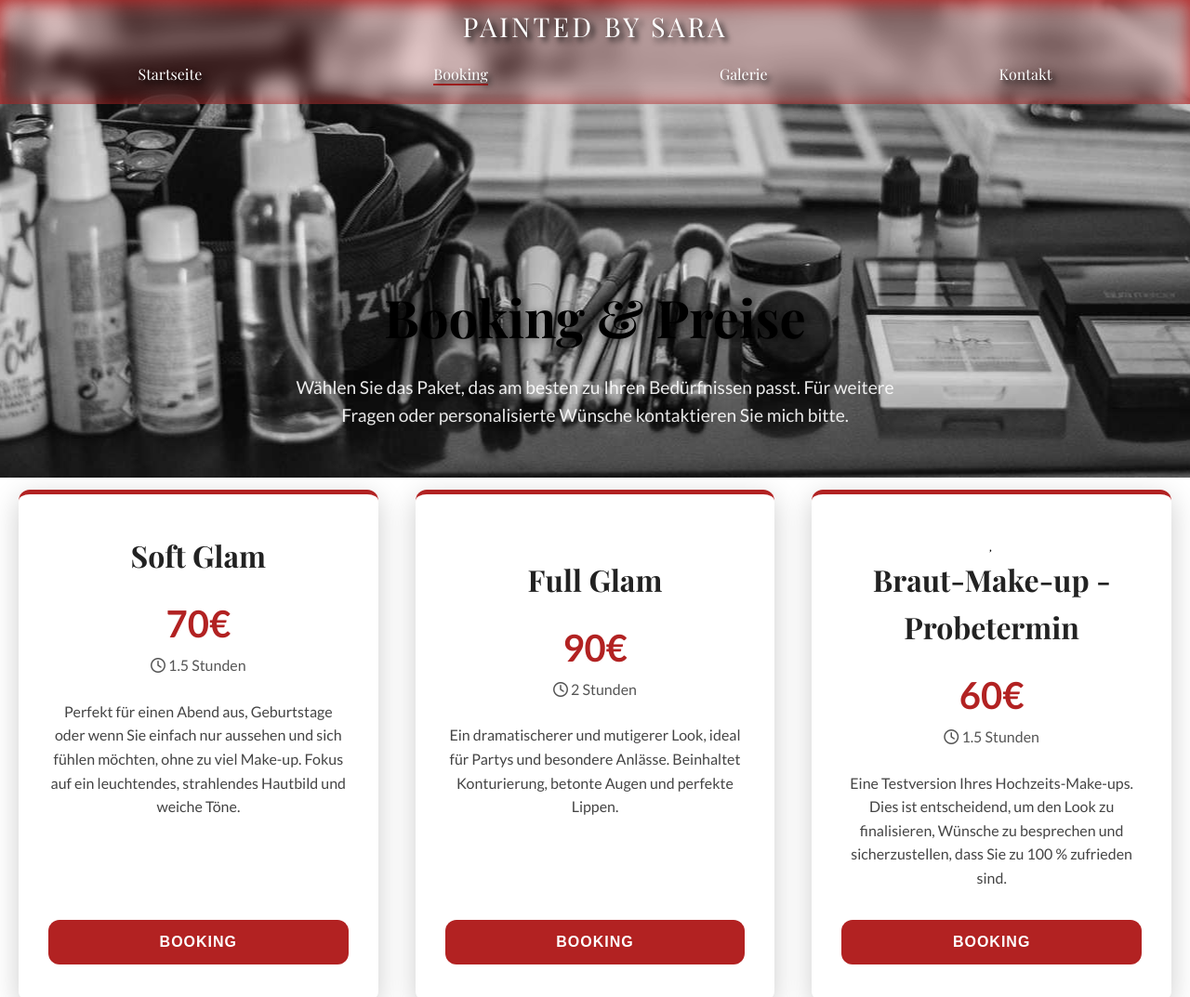
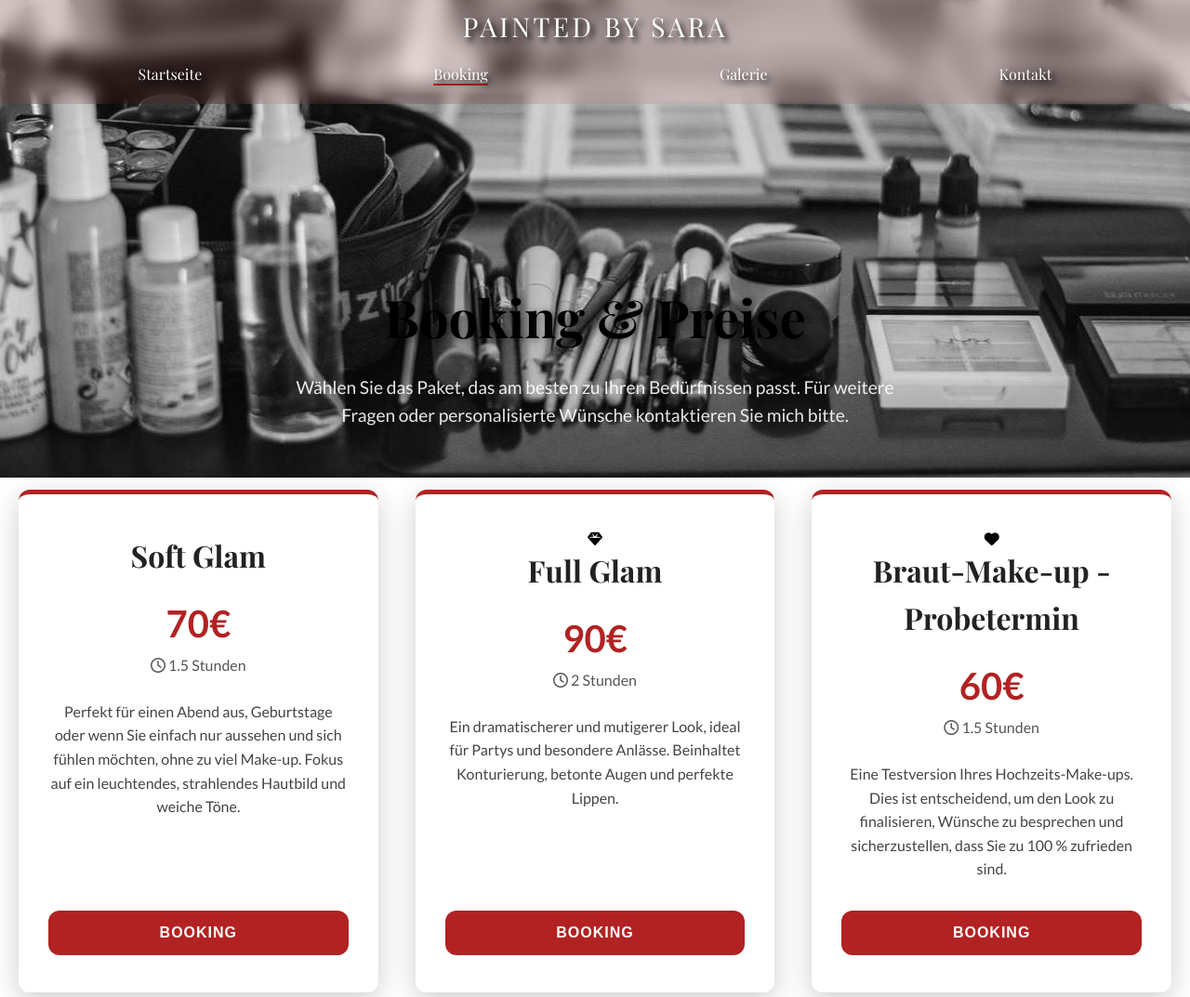
Before and after one commit to tpktehnoco-byte/MakeUpWeb, a plain HTML site: page booking.html in a window 1280 px wide. Shown: the top 1073 px of the page at 93% size. Drawn offline with nearby package versions, Linux system fonts and the light colour scheme.

Commit message:
Fix package icon classes and improve logging

```diff
--- a/css/style.css
+++ b/css/style.css
@@ -7,6 +7,7 @@
     /* Boje i tipografija */
     --text-color-header: whitesmoke;
     --text-shader-header: 4px 4px 6px black;
+    --tekst-shader-A: 4px 4px 6px firebrick;
     --trans-color-header: rgba(178, 34, 34, 0.184);
     /* General Text Color */
     --primary-color: whitesmoke;
@@ -15,7 +16,7 @@
     /* Sekundarna boja (tamna) */
     --background-color: rgb(42, 42, 42);
     /* Main Background */
-    --background-transparent: rgba(firebrick);
+    --background-transparent: rgba(178, 34, 34, 0.1);
     /* Transparent Background */
     --accent-color: firebrick;
     /* Buttons and Highlights */
@@ -53,8 +54,8 @@ body {
 }
 
 header {
-    background-color: var(--trans-color-header);
-    box-shadow: inset var(--box-shadow);
+    background-color: var(--background-transparent);
+    /* box-shadow: inset var(--box-shadow);*/
 
 
     backdrop-filter: blur(10px);
--- a/js/booking.js
+++ b/js/booking.js
@@ -34,10 +34,10 @@ document.addEventListener('DOMContentLoaded', () => {
             console.log(`[booking.js] Učitano paketa: ${packages.length}`); // DIJAGNOSTIKA
 
             const packageIcons = {
-                'soft-glam': 'fa-sparkles',
-                'full-glam': 'fa-gem',
-                'bridal-trial': 'fa-heart',
-                'bridal-day': 'fa-crown'
+                'soft-glam': 'fas fa-sparkles',
+                'full-glam': 'fas fa-gem',
+                'bridal-trial': 'fas fa-heart',
+                'bridal-day': 'fas fa-crown'
             };
 
             packages.forEach(pkg => {
```
